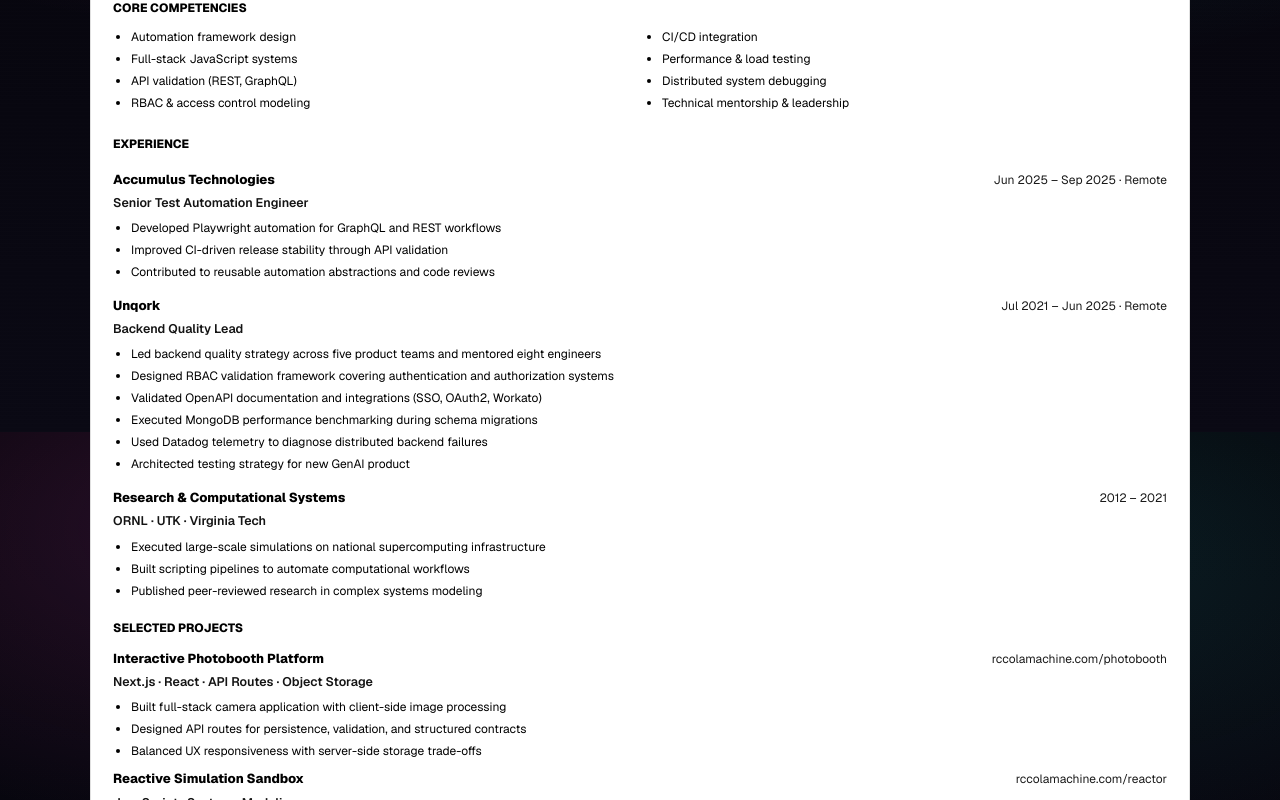
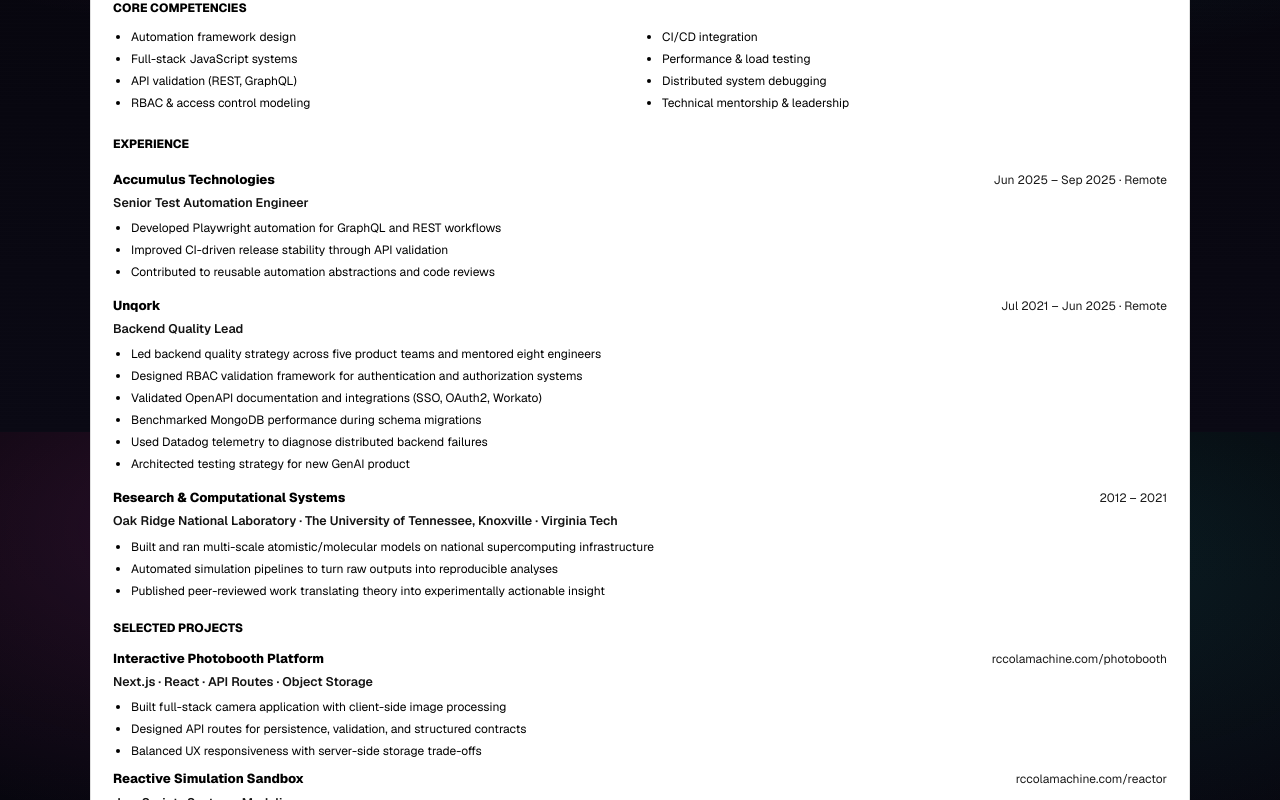
Before and after one commit to rccolamachine/project-site, a Next.js app: page /resume in a window 1280 px wide. Shown: the part 368-1168 px from the top of the page. Built offline with nearby package versions, Linux system fonts and the light colour scheme.

Commit message:
resume tweak

```diff
--- a/app/resume/page.js
+++ b/app/resume/page.js
@@ -68,21 +68,22 @@ export default function ResumePage() {
         right: "Jul 2021 – Jun 2025 · Remote",
         bullets: [
           "Led backend quality strategy across five product teams and mentored eight engineers",
-          "Designed RBAC validation framework covering authentication and authorization systems",
+          "Designed RBAC validation framework for authentication and authorization systems",
           "Validated OpenAPI documentation and integrations (SSO, OAuth2, Workato)",
-          "Executed MongoDB performance benchmarking during schema migrations",
+          "Benchmarked MongoDB performance during schema migrations",
           "Used Datadog telemetry to diagnose distributed backend failures",
           "Architected testing strategy for new GenAI product",
         ],
       },
       {
         company: "Research & Computational Systems",
-        title: "ORNL · UTK · Virginia Tech",
+        title:
+          "Oak Ridge National Laboratory · The University of Tennessee, Knoxville · Virginia Tech",
         right: "2012 – 2021",
         bullets: [
-          "Executed large-scale simulations on national supercomputing infrastructure",
-          "Built scripting pipelines to automate computational workflows",
-          "Published peer-reviewed research in complex systems modeling",
+          "Built and ran multi-scale atomistic/molecular models on national supercomputing infrastructure",
+          "Automated simulation pipelines to turn raw outputs into reproducible analyses",
+          "Published peer-reviewed work translating theory into experimentally actionable insight",
         ],
       },
     ],
@@ -265,7 +266,7 @@ export default function ResumePage() {
         .resumePaper a:hover,
         .resumePaper a:focus-visible {
           color: #8fe8ff; /* icy blue */
-          text-decoration: underline; /* optional: remove if you want zero underline always */
+          text-decoration: underline;
           text-decoration-thickness: 1px;
           text-underline-offset: 2px;
         }
```
